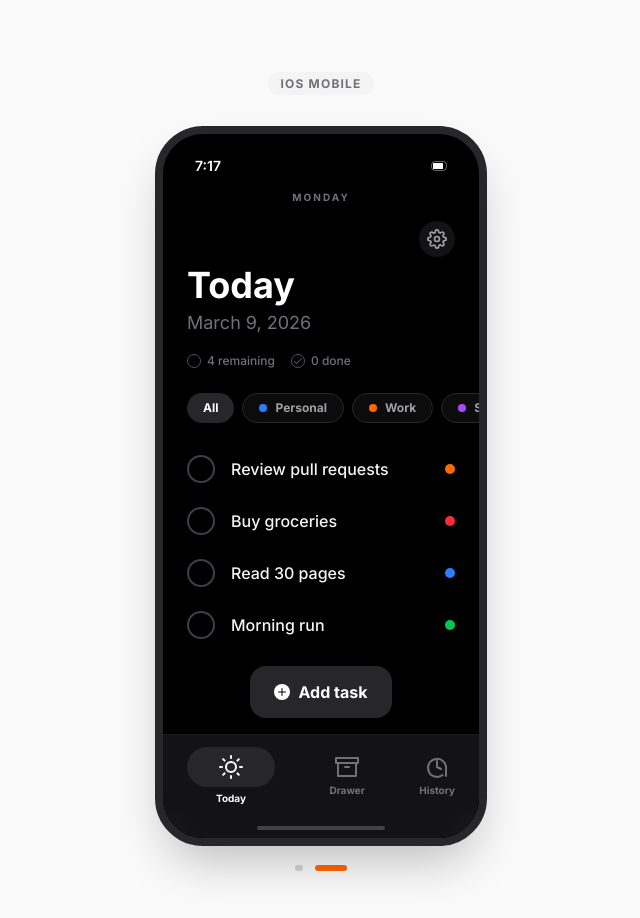
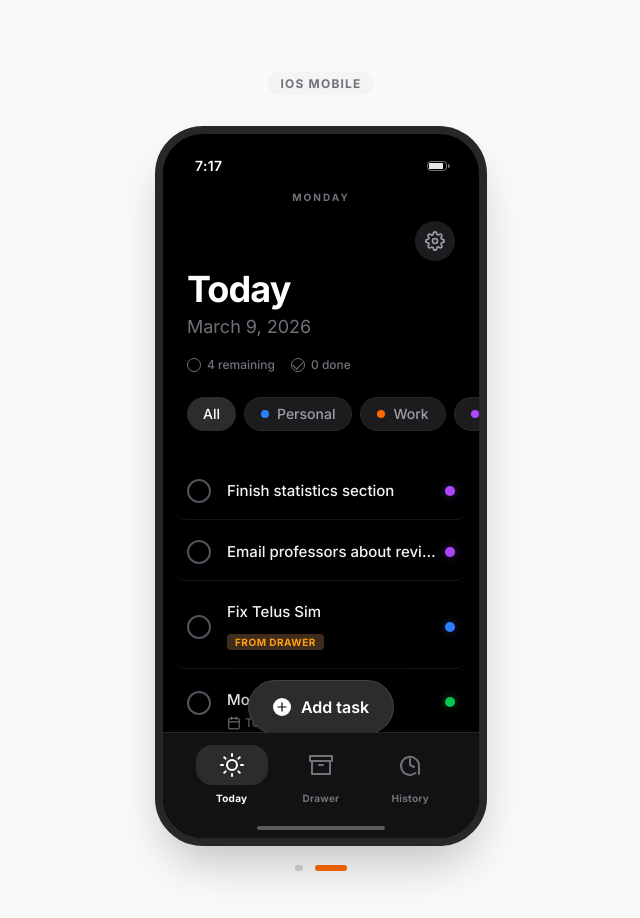
Before and after one commit to TodayListApp/todaylistapp.github.io, a React (Vite) app: page / in a window 1280 px wide. Shown: the part 600-1518 px from the top of the page, without its empty margins (319-959 px from the left). Built offline with nearby package versions, Linux system fonts and the light colour scheme.

Commit message:
Enhance IosMockup component with new icons and improved styling

```diff
--- a/components/IosMockup.tsx
+++ b/components/IosMockup.tsx
@@ -1,6 +1,8 @@
 import React from "react";
 import {
   ArchiveIcon,
+  BellIcon,
+  CalendarIcon,
   HistoryIcon,
   PlusIcon,
   SettingsIcon,
@@ -12,11 +14,13 @@ export const IosMockup: React.FC = () => {
     <div className="w-full max-w-83 mx-auto p-4 lg:p-0">
       <div className="relative bg-black rounded-[3rem] shadow-2xl overflow-hidden border-8 border-zinc-800 aspect-9/19.5 text-white font-sans antialiased flex flex-col">
         {/* Status Bar Area */}
-        <div className="h-12 flex justify-between items-center px-8 pt-4">
-          <span className="text-sm font-semibold">7:17</span>
+        <div className="h-12 flex justify-between items-center px-8 pt-4 z-10">
+          <span className="text-sm font-semibold tracking-wide">7:17</span>
           <div className="flex gap-1.5 items-center">
-            <div className="w-4 h-2.5 border border-white/40 rounded-sm relative">
-              <div className="absolute inset-px bg-white rounded-[0.5px] w-2.5"></div>
+            {/* Battery Icon */}
+            <div className="w-5 h-2.5 border border-white/50 rounded-sm relative opacity-90">
+              <div className="absolute inset-px bg-white rounded-[0.5px] w-3.5"></div>
+              <div className="absolute -right-1 top-1/2 -translate-y-1/2 w-0.5 h-1 bg-white/50 rounded-r-sm"></div>
             </div>
           </div>
         </div>
@@ -27,25 +31,27 @@ export const IosMockup: React.FC = () => {
             Monday
           </span>
           <div className="w-full flex justify-end gap-4 mb-2">
-            <div className="bg-zinc-800/50 p-2 rounded-full">
+            <button className="bg-[#1C1C1E] active:bg-[#2C2C2E] hover:bg-[#2C2C2E] p-2.5 rounded-full transition-colors">
               <SettingsIcon className="w-5 h-5 text-zinc-400" />
-            </div>
+            </button>
           </div>
         </div>
 
         {/* Header */}
         <div className="px-6 mb-6">
-          <h1 className="text-4xl font-bold text-white mb-1">Today</h1>
+          <h1 className="text-4xl font-bold text-white mb-1 tracking-tight">
+            Today
+          </h1>
           <p className="text-zinc-500 text-lg mb-4">March 9, 2026</p>
 
           <div className="flex items-center gap-4 text-xs font-medium text-zinc-500">
             <div className="flex items-center gap-1.5">
-              <div className="w-3.5 h-3.5 rounded-full border border-zinc-600"></div>
+              <div className="w-3.5 h-3.5 rounded-full border border-zinc-500"></div>
               <span>4 remaining</span>
             </div>
             <div className="flex items-center gap-1.5">
-              <div className="w-3.5 h-3.5 rounded-full border border-zinc-600 flex items-center justify-center">
-                <div className="w-2 h-1 border-b border-l border-zinc-600 -rotate-45 -mt-0.5"></div>
+              <div className="w-3.5 h-3.5 rounded-full border border-zinc-500 flex items-center justify-center">
+                <div className="w-2.5 h-1.5 border-b border-l border-zinc-500 -rotate-45 -mt-0.5"></div>
               </div>
               <span>0 done</span>
             </div>
@@ -53,20 +59,20 @@ export const IosMockup: React.FC = () => {
         </div>
 
         {/* Filter Pills */}
-        <div className="px-6 flex gap-2 mb-8 overflow-x-auto scrollbar-hide">
+        <div className="px-6 flex gap-2 mb-6 overflow-x-auto pb-2 scrollbar-hide">
           {[
             { label: "All", color: null, active: true },
             { label: "Personal", color: "bg-blue-500", active: false },
             { label: "Work", color: "bg-orange-500", active: false },
             { label: "School", color: "bg-purple-500", active: false },
-            { label: "Health", color: "bg-emerald-500", active: false },
+            { label: "Health", color: "bg-green-500", active: false },
           ].map((pill) => (
             <button
               key={pill.label}
-              className={`px-4 py-1.5 rounded-full text-xs font-bold whitespace-nowrap ${
+              className={`px-4 py-1.5 rounded-full text-sm font-medium whitespace-nowrap transition-colors active:scale-95 ${
                 pill.active
-                  ? "bg-zinc-800 text-white"
-                  : "bg-zinc-900/50 border border-zinc-800 text-zinc-400 flex items-center gap-2"
+                  ? "bg-[#2C2C2E] text-white"
+                  : "bg-[#1C1C1E] border border-zinc-800 text-zinc-400 active:bg-[#2C2C2E] flex items-center gap-2"
               }`}
             >
               {pill.color && (
@@ -78,72 +84,134 @@ export const IosMockup: React.FC = () => {
         </div>
 
         {/* Task List */}
-        <div className="flex-1 px-6 space-y-6">
-          {[
-            { label: "Review pull requests", color: "bg-orange-500" },
-            { label: "Buy groceries", color: "bg-red-500" },
-            { label: "Read 30 pages", color: "bg-blue-500" },
-            { label: "Morning run", color: "bg-green-500" },
-          ].map((task) => (
-            <div key={task.label} className="flex items-center group">
-              <div className="w-7 h-7 rounded-full border-2 border-zinc-700 mr-4"></div>
-              <span className="flex-1 text-base font-medium text-zinc-100">
-                {task.label}
-              </span>
-              <div className={`w-2.5 h-2.5 rounded-full ${task.color}`}></div>
-            </div>
-          ))}
+        <div className="flex-1 overflow-y-auto px-6 pb-28">
+          <div className="space-y-1">
+            {[
+              {
+                label: "Finish statistics section",
+                color: "bg-purple-500",
+                glow: "shadow-[0_0_8px_rgba(168,85,247,0.4)]",
+              },
+              {
+                label: "Email professors about review",
+                color: "bg-purple-500",
+                glow: "shadow-[0_0_8px_rgba(168,85,247,0.4)]",
+              },
+              {
+                label: "Fix Telus Sim",
+                color: "bg-blue-500",
+                glow: "shadow-[0_0_8px_rgba(59,130,246,0.4)]",
+                fromDrawer: true,
+              },
+              {
+                label: "Morning run",
+                color: "bg-green-500",
+                glow: "shadow-[0_0_8px_rgba(34,197,94,0.4)]",
+                date: "Today",
+                reminder: "8:00 AM",
+              },
+            ].map((task) => (
+              <div
+                key={task.label}
+                className={`group flex ${task.date ? "items-start" : "items-center"} py-4 border-b border-zinc-800/50 hover:bg-white/5 active:bg-white/10 -mx-4 px-4 transition-colors rounded-2xl cursor-pointer`}
+              >
+                <div
+                  className={`w-6 h-6 rounded-full border-2 border-zinc-600 mr-4 shrink-0 transition-colors group-hover:border-zinc-400 group-active:bg-white/10 ${task.date ? "mt-0.5" : ""}`}
+                ></div>
+                {task.date ? (
+                  <div className="flex-1 min-w-0 pr-2">
+                    <div className="flex flex-wrap items-center gap-2 mb-1">
+                      <span className="text-[15px] font-medium text-zinc-100 truncate">
+                        {task.label}
+                      </span>
+                    </div>
+                    <div className="flex items-center gap-3 text-xs text-zinc-500 font-medium">
+                      <div className="flex items-center gap-1">
+                        <CalendarIcon className="w-3.5 h-3.5" />
+                        {task.date}
+                      </div>
+                      {task.reminder && (
+                        <div className="flex items-center gap-1">
+                          <BellIcon className="w-3.5 h-3.5" />
+                          {task.reminder}
+                        </div>
+                      )}
+                    </div>
+                  </div>
+                ) : (
+                  <div className="flex-1 min-w-0 pr-2 flex flex-col justify-center">
+                    <span className="text-[15px] font-medium text-zinc-100 truncate block">
+                      {task.label}
+                    </span>
+                    {task.fromDrawer && (
+                      <div className="mt-1">
+                        <span className="text-[10px] font-bold px-2 py-0.5 rounded bg-[#3F2C1D] text-[#FF9F0A] uppercase tracking-wider">
+                          From Drawer
+                        </span>
+                      </div>
+                    )}
+                  </div>
+                )}
+                <div
+                  className={`w-2.5 h-2.5 rounded-full ${task.color} ${task.glow} shrink-0 ${task.date ? "mt-2" : ""}`}
+                ></div>
+              </div>
+            ))}
+          </div>
         </div>
 
         {/* Floating Add Task */}
-        <div className="px-6 pb-4 flex justify-center">
-          <button className="bg-zinc-800 hover:bg-zinc-700 text-white px-6 py-3.5 rounded-2xl font-bold flex items-center gap-2 shadow-lg transition-all active:scale-95">
+        <div className="absolute bottom-26 left-0 right-0 flex justify-center pointer-events-none z-10">
+          <button className="pointer-events-auto bg-[#2C2C2E] hover:bg-[#3A3A3C] active:bg-[#4A4A4C] text-white px-6 py-3.5 rounded-full font-semibold flex items-center gap-2.5 shadow-[0_8px_30px_rgb(0,0,0,0.6)] border border-white/10 transition-all hover:scale-105 active:scale-95 cursor-pointer">
             <div className="bg-white rounded-full p-0.5">
-              <PlusIcon className="w-3 h-3 text-black" />
+              <PlusIcon className="w-3.5 h-3.5 text-black" />
             </div>
             Add task
           </button>
         </div>
 
         {/* Tab Bar */}
-        <div className="bg-zinc-900/80 backdrop-blur-md border-t border-zinc-800/50 px-6 pt-3 pb-8 flex justify-between items-center">
+        <div className="absolute bottom-0 left-0 right-0 bg-[#151516]/90 backdrop-blur-xl border-t border-zinc-800 px-6 pt-3 pb-8 flex justify-between items-center z-20">
           {[
             {
               label: "Today",
-              icon: <SunIcon className="w-6 h-6 text-white" />,
+              icon: <SunIcon className="w-6 h-6" />,
               active: true,
             },
             {
               label: "Drawer",
-              icon: <ArchiveIcon className="w-6 h-6 text-white" />,
+              icon: <ArchiveIcon className="w-6 h-6" />,
               active: false,
             },
             {
               label: "History",
-              icon: <HistoryIcon className="w-6 h-6 text-white" />,
+              icon: <HistoryIcon className="w-6 h-6" />,
               active: false,
             },
           ].map((tab) => (
-            <div
+            <button
               key={tab.label}
-              className={`flex flex-col items-center gap-1 ${tab.active ? "" : "opacity-40"}`}
+              className={`flex-1 flex flex-col items-center gap-1.5 transition-colors cursor-pointer ${
+                tab.active
+                  ? "text-white"
+                  : "text-zinc-500 hover:text-zinc-400 active:text-zinc-300"
+              }`}
             >
               {tab.active ? (
-                <div className="bg-zinc-800 p-2 rounded-3xl px-8">
+                <div className="bg-[#2C2C2E] p-2 rounded-2xl px-6">
                   {tab.icon}
                 </div>
               ) : (
-                tab.icon
+                <div className="p-2">{tab.icon}</div>
               )}
-              <span className="text-[10px] font-bold text-white">
+              <span className="text-[10px] font-bold tracking-wide">
                 {tab.label}
               </span>
-            </div>
+            </button>
           ))}
+          {/* Home Indicator */}
+          <div className="absolute bottom-2 left-1/2 -translate-x-1/2 w-32 h-1 bg-white/30 rounded-full"></div>
         </div>
-
-        {/* Home Indicator */}
-        <div className="absolute bottom-2 left-1/2 -translate-x-1/2 w-32 h-1 bg-white/20 rounded-full"></div>
       </div>
     </div>
   );
```
